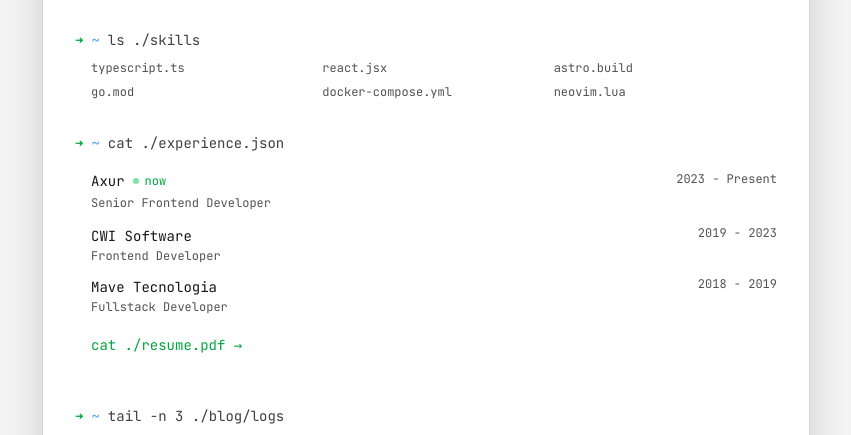
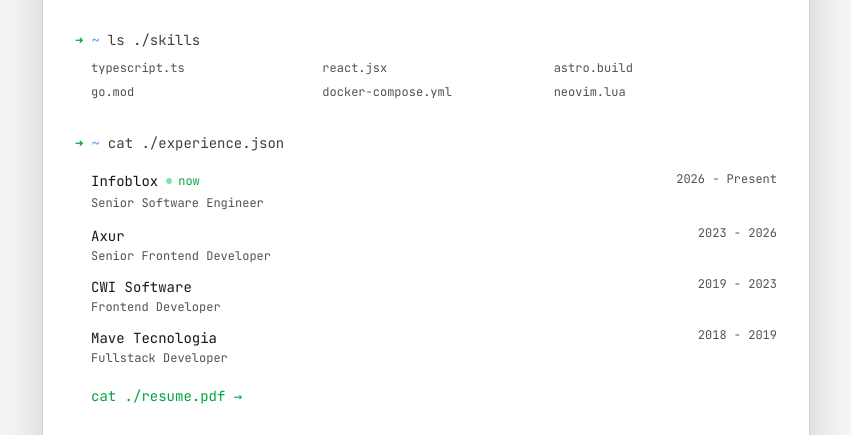
Before and after one commit to RigottiG/rigotti.dev, an Astro site: page / in a window 1280 px wide. Shown: the part 365-800 px from the top of the page, without its empty margins (214-1065 px from the left). Built offline with nearby package versions, Linux system fonts and the light colour scheme; Astro itself is replaced by a stand-in of ours.

Commit message:
add current job in home

```diff
--- a/src/pages/index.astro
+++ b/src/pages/index.astro
@@ -112,7 +112,7 @@
           <div>
             <div class='flex items-center gap-2'>
               <span class='text-sm text-neutral-900 dark:text-neutral-200'
-                >Axur</span
+                >Infoblox</span
               >
               <span
                 class='flex items-center gap-1.5 text-xs text-green-600 dark:text-green-400'
@@ -124,10 +124,22 @@
               </span>
             </div>
             <span class='text-xs text-neutral-600 dark:text-neutral-500'
-              >Senior Frontend Developer</span
+              >Senior Software Engineer</span
             >
           </div>
-          <span class='shrink-0 text-xs text-neutral-600'>2023 - Present</span>
+          <span class='shrink-0 text-xs text-neutral-600'>2026 - Present</span>
+        </div>
+
+        <div class='flex items-start justify-between gap-4'>
+          <div>
+            <span class='text-sm text-neutral-900 dark:text-neutral-200'
+              >Axur</span
+            >
+            <div class='text-xs text-neutral-600 dark:text-neutral-500'>
+              Senior Frontend Developer
+            </div>
+          </div>
+          <span class='shrink-0 text-xs text-neutral-600'>2023 - 2026</span>
         </div>
 
         <div class='flex items-start justify-between gap-4'>
```
